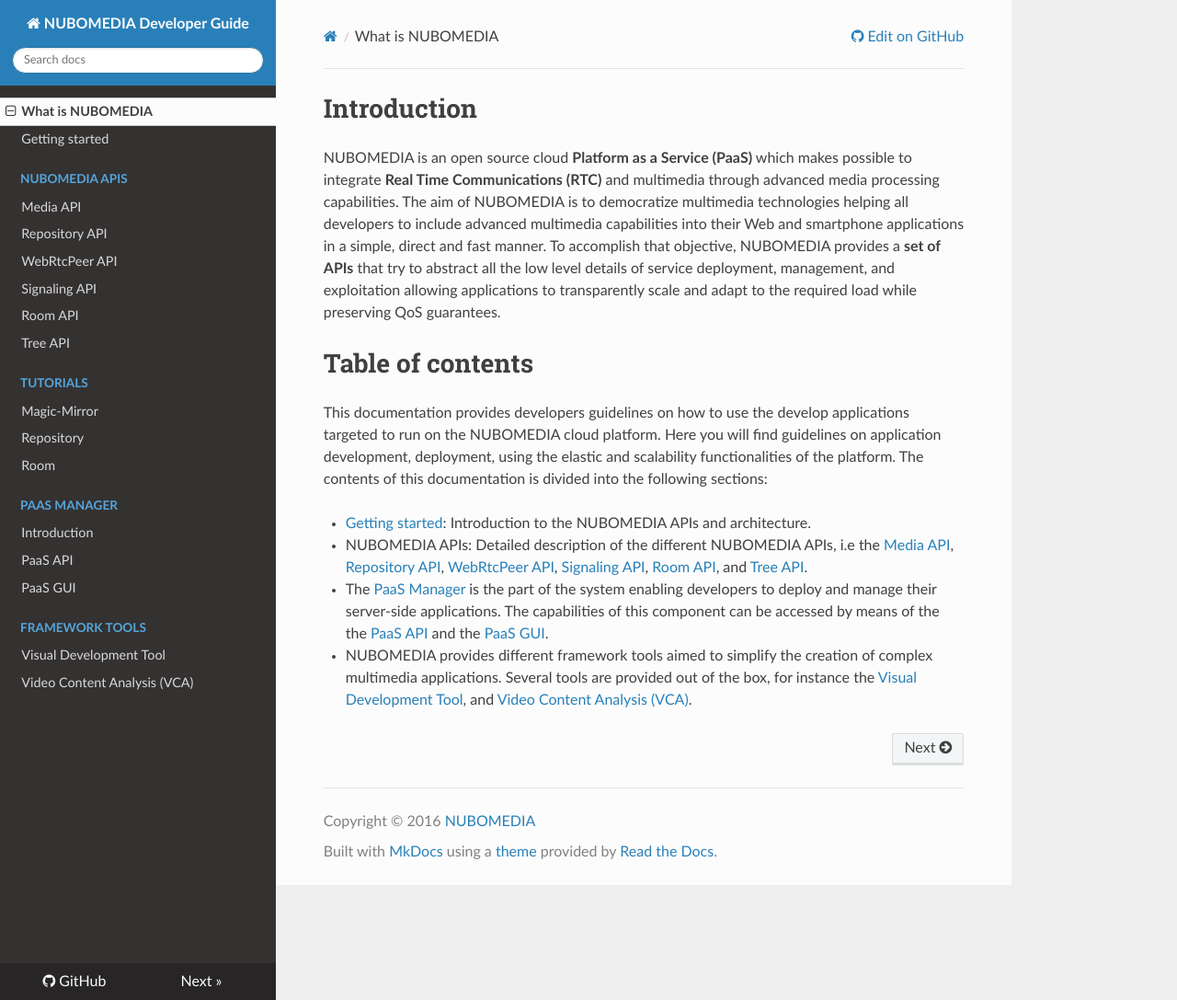
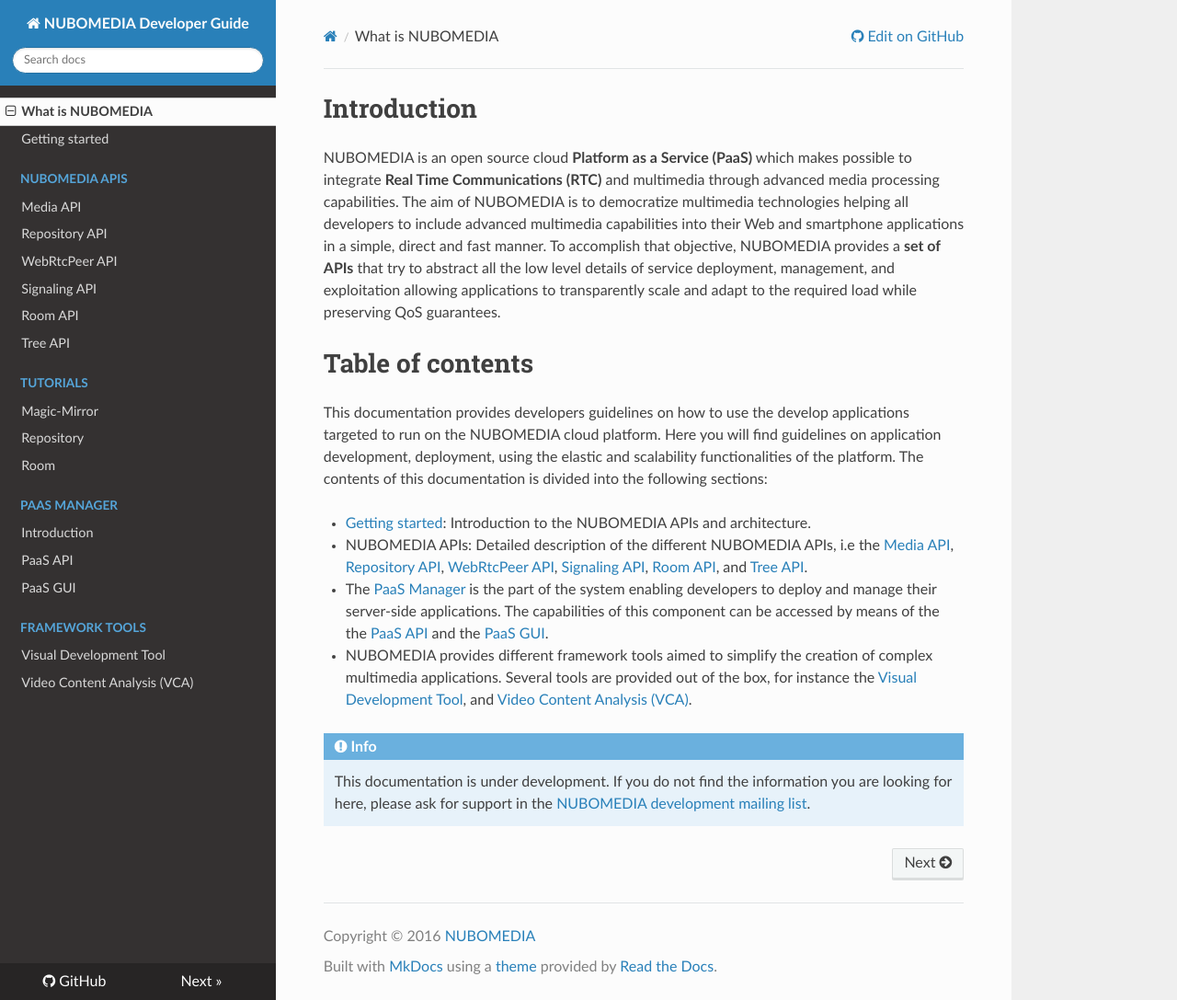
Before and after one commit to nubomedia/developer-guidelines, an MkDocs documentation site: the page built from docs/index.md, in a window 1280 px wide and 1087 px high. Shown: the whole window at 92% size. Built offline with MkDocs 1.6.1, drawn with Linux system fonts in a browser that asks for light colours; nearby versions of some CDN libraries; old or Windows-style settings are respelled for this version of MkDocs.

Commit message:
Include box tip (admonition extension) at index page about the mailing list

```diff
--- a/docs/index.md
+++ b/docs/index.md
@@ -37,3 +37,10 @@ is divided into the following sections:
   box, for instance the [Visual Development
   Tool](./tools/visual-development-tools.md), and [Video Content Analysis
   (VCA)](./tools/video-content-analysis.md).
+
+!!! info
+
+    This documentation is under development. If you do not find the
+    information you are looking for here, please ask for support in the
+    [NUBOMEDIA development mailing
+    list](https://groups.google.com/forum/#!forum/nubomedia-dev).
--- a/mkdocs.yml
+++ b/mkdocs.yml
@@ -27,6 +27,9 @@ pages:
     - Visual Development Tool: tools/visual-development-tools.md
     - Video Content Analysis (VCA): tools/video-content-analysis.md
 
+markdown_extensions:
+    - admonition
+
 copyright: Copyright &copy; 2016 <a href="http://www.nubomedia.eu/">NUBOMEDIA</a>
 
 theme: readthedocs
```
